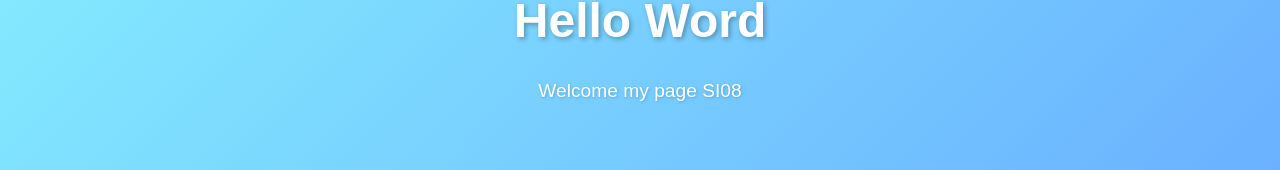
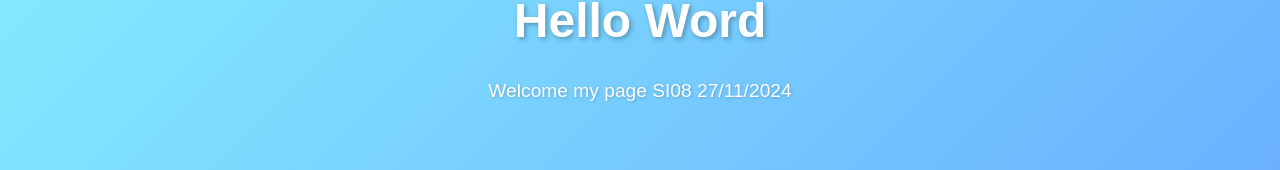
Before and after one commit to Karolpineda/static_page, a plain HTML site: page index.html in a window 1280 px wide. Shown: the part 359-529 px from the top of the page. Drawn offline with Linux system fonts and the light colour scheme.

Commit message:
feat: :sparkles: Update index

```diff
--- a/index.html
+++ b/index.html
@@ -11,7 +11,7 @@
             Hello Word
         </h1>
         <p style="font-size: 1.2em; color: #fefefe; text-shadow: 1px 1px 3px rgba(0, 0, 0, 0.2);">
-            Welcome my page SI08
+            Welcome my page SI08 27/11/2024
         </p>
     </div>
 </body>
```
